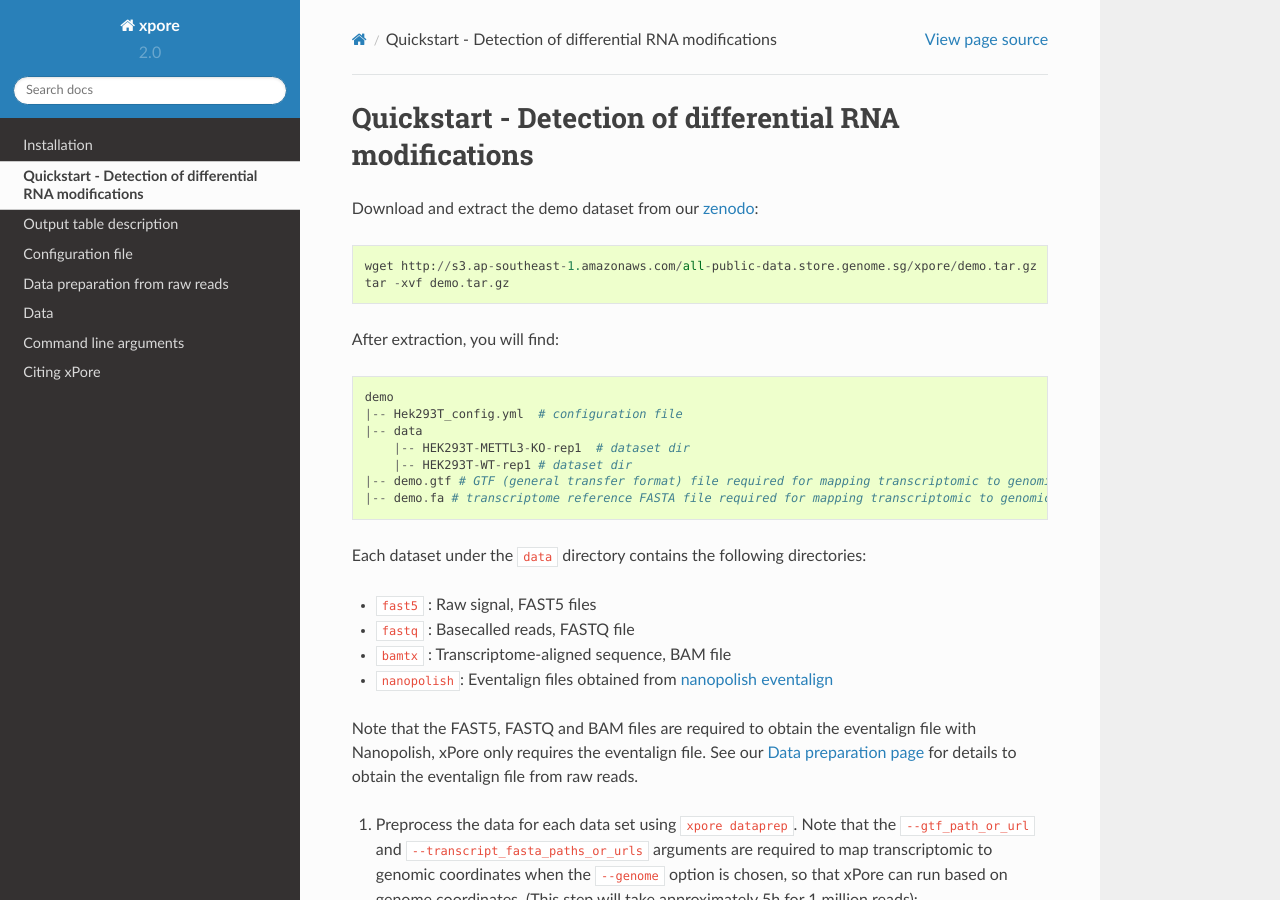
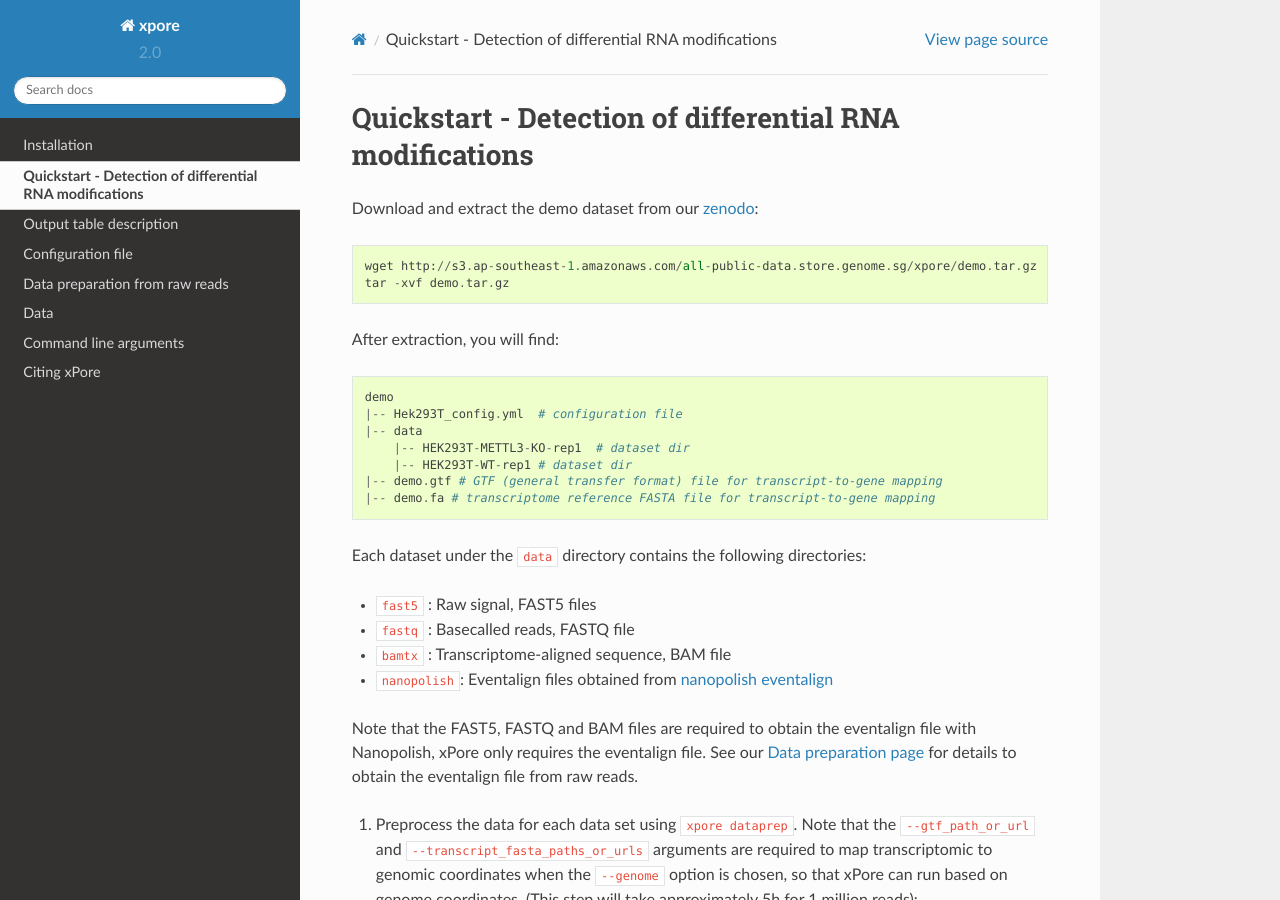
Before and after one commit to GoekeLab/xpore, a Sphinx documentation site: the page built from docs/source/quickstart.rst, in a window 1280 px wide and 900 px high. Built offline with Sphinx 7.4.7 and the Read the Docs theme 2.0.0, drawn with Linux system fonts in a browser that asks for light colours.

Commit message:
update doc

```diff
--- a/docs/source/quickstart.rst
+++ b/docs/source/quickstart.rst
@@ -15,8 +15,8 @@ After extraction, you will find::
     |-- data
         |-- HEK293T-METTL3-KO-rep1  # dataset dir
         |-- HEK293T-WT-rep1 # dataset dir
-    |-- demo.gtf # GTF (general transfer format) file required for mapping transcriptomic to genomic coordinates
-    |-- demo.fa # transcriptome reference FASTA file required for mapping transcriptomic to genomic coordinates
+    |-- demo.gtf # GTF (general transfer format) file for transcript-to-gene mapping
+    |-- demo.fa # transcriptome reference FASTA file for transcript-to-gene mapping
 
 Each dataset under the ``data`` directory contains the following directories:
 
```
